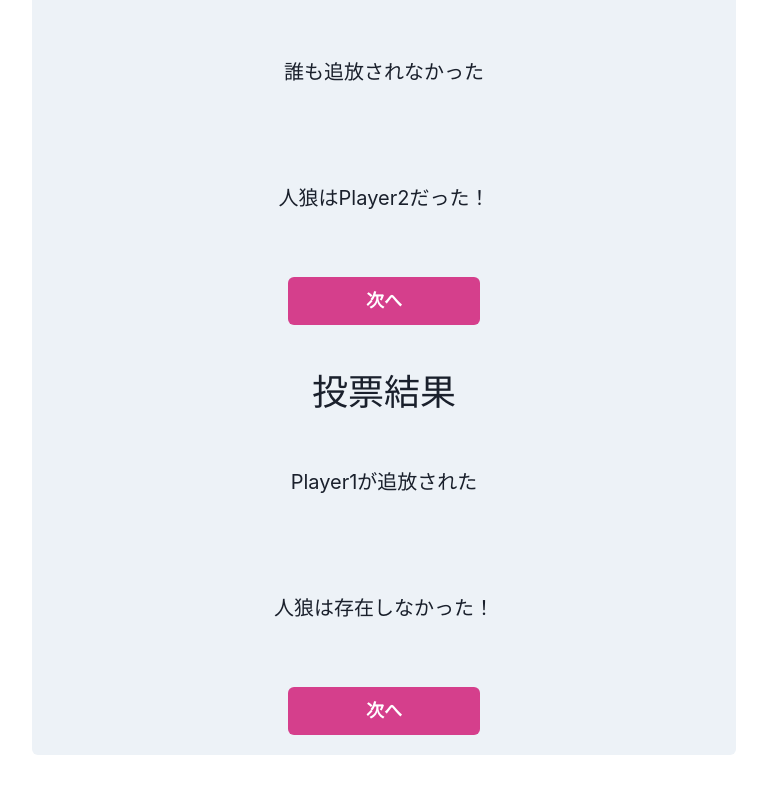
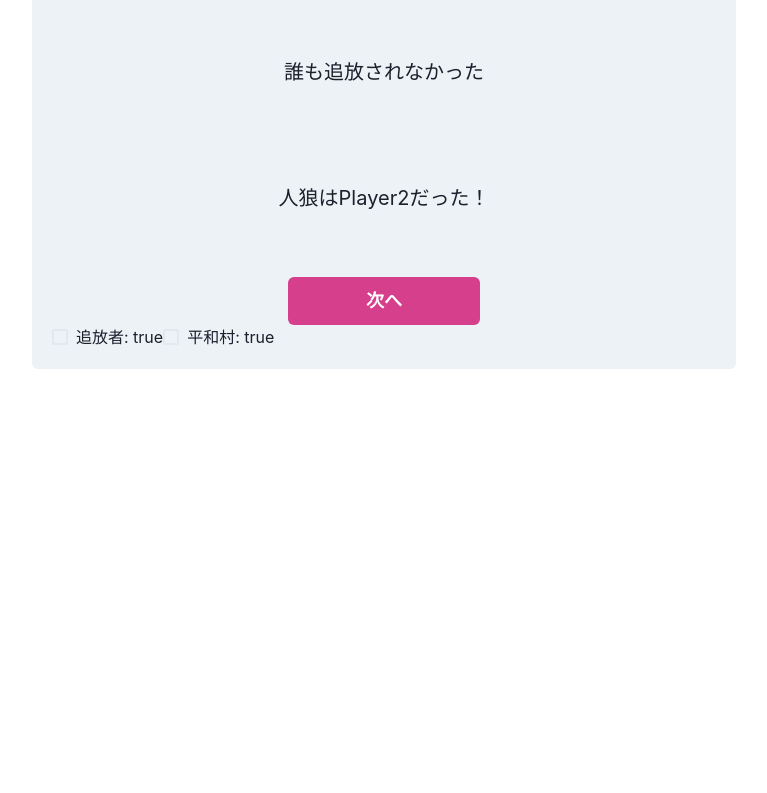
Before and after one commit to hacku-chamomilla/doutankyohi-front-end, a Next.js app: page /components in a window 1280 px wide. Shown: the part 10197-10990 px from the top of the page, without its empty margins (256-1023 px from the left). After the commit the page ends 10614 px from the top, so only its background shows below. Built offline with nearby package versions, Linux system fonts and the light colour scheme.

Commit message:
style: チェックボックスでtrue/falseを確認できるようにした

```diff
--- a/pages/components.tsx
+++ b/pages/components.tsx
@@ -47,7 +47,8 @@ const Component: NextPage = () => {
   const theme = "theme";
   const answer = "answer";
   const [isCorrect, setIsCorrect] = useState<boolean>(false);
-
+  const [iswolf, setIswolf] = useState<boolean>(false);
+  const [ispeace, setIsPeace] = useState<boolean>(false);
   const exampleNameList = [
     { nickname: "ふかむーる", particIcon: 0 },
     { nickname: "ふかみん", particIcon: 1 },
@@ -355,17 +356,23 @@ const Component: NextPage = () => {
               <VoteResult
                 name={"Player1"}
                 wolf={"Player2"}
-                banish={false}
-                peace={false}
+                banish={iswolf}
+                peace={ispeace}
               />
-            </CardBody>
-            <CardBody>
-              <VoteResult
-                name={"Player1"}
-                wolf={"Player2"}
-                banish={true}
-                peace={true}
-              />
+              <Checkbox
+                onChange={() => {
+                  setIswolf(!iswolf);
+                }}
+              >
+                追放者: true
+              </Checkbox>
+              <Checkbox
+                onChange={() => {
+                  setIsPeace(!ispeace);
+                }}
+              >
+                平和村: true
+              </Checkbox>
             </CardBody>
           </Card>
 
```
